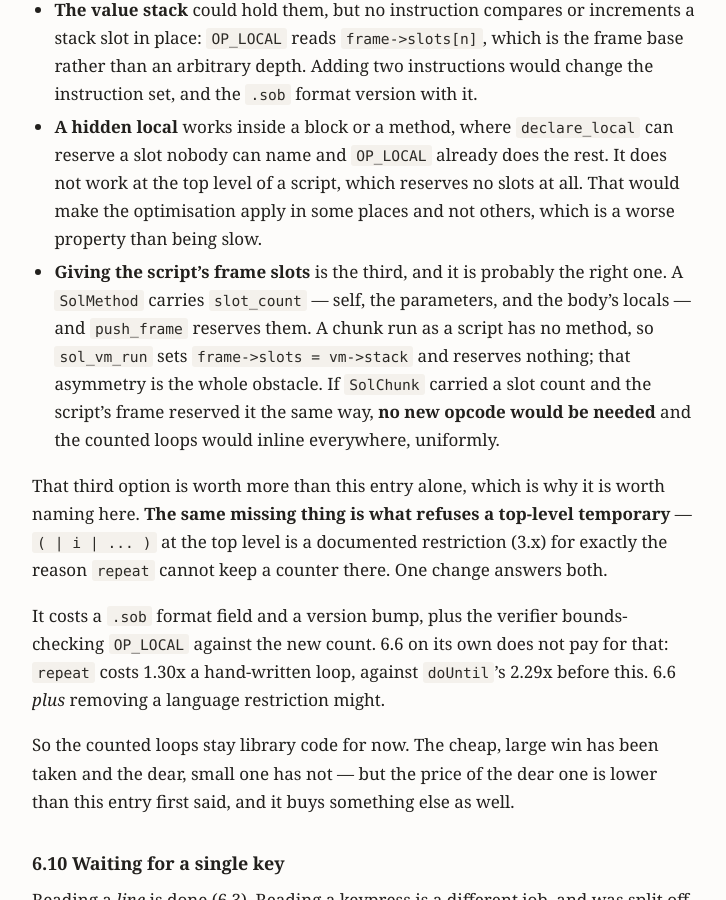
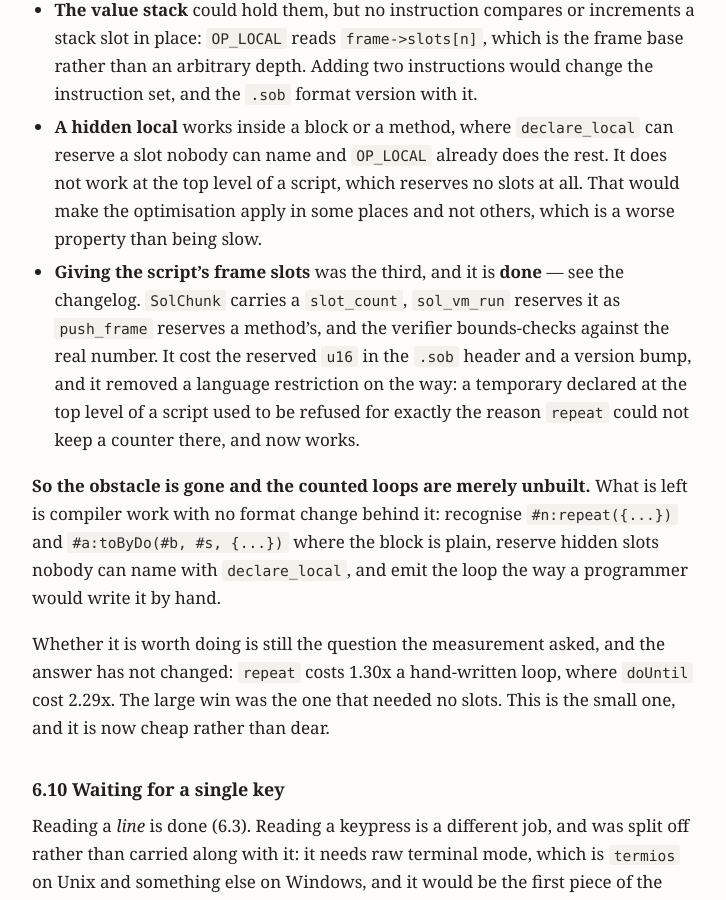
Before and after one commit to hansolovkarlsson/Solveig, a Jekyll site: the page built from docs/ROADMAP.md, in a window 1280 px wide and 900 px high, scrolled down 7633 px. Shown: the whole window, without its empty margins (276-1002 px from the left). Built offline with Jekyll 4.4.1, drawn with Linux system fonts in a browser that asks for light colours; our own code applies the rules of GitHub Pages for plain Markdown files.

Commit message:
Give the script a frame like everything else
.sob format version 11. SolChunk carries a slot_count, and sol_vm_run
reserves those slots before the first instruction exactly as push_frame
reserves a method's.

A temporary at the top level of a script works now, and used to be
refused. The refusal was real and the reason was real: the script's
frame reserved no slots, so a name declared there was emitted as
OP_SET_LOCAL against the bottom of the expression stack, where it
overwrote whatever the enclosing expression had put there. Giving the
frame slots means there is nothing left to refuse.

The whole script is one frame, so two groups in a file share a namespace
and cannot both declare `t` -- the same rule two groups inside one block
already lived by.

It came out of 6.6, which is about inlining the counted loops. `repeat`
needs a counter that survives the iteration and there was nowhere to
keep one; the entry offered two homes, both bad. The third, found by
explaining the first two, was that a script's frame is the only one
reserving nothing, and that this is also why top-level temporaries were
refused. One missing field, two problems.

The header's reserved u16 at offset 6 is where the count went: the
top-level chunk is the only one whose frame size is not already carried
by the method that owns it, so it is written once rather than on every
method's chunk. A hand-built chunk may still declare zero slots -- the
field says what this chunk's frame reserves, not what the compiler's
conventions are.

Nothing on disk survives, and nothing pretends to: a version 10 file is
refused with `unsupported bytecode version` rather than misread.

test_compile's centrepiece has turned into its opposite: the test that
asserted the refusal now asserts the acceptance, and checks the emitted
code addresses a slot the frame really has by running it.

Co-Authored-By: Claude Opus 5 <noreply@anthropic.com>
Claude-Session: https://claude.ai/code/session_014Emnizwfra15qgDU979HaB

```diff
--- a/docs/ROADMAP.md
+++ b/docs/ROADMAP.md
@@ -304,27 +304,24 @@ nowhere for them:
   not work at the top level of a script, which reserves no slots at all. That
   would make the optimisation apply in some places and not others, which is a
   worse property than being slow.
-- **Giving the script's frame slots** is the third, and it is probably the right
-  one. A `SolMethod` carries `slot_count` — self, the parameters, and the body's
-  locals — and `push_frame` reserves them. A chunk run as a script has no
-  method, so `sol_vm_run` sets `frame->slots = vm->stack` and reserves nothing;
-  that asymmetry is the whole obstacle. If `SolChunk` carried a slot count and
-  the script's frame reserved it the same way, **no new opcode would be needed**
-  and the counted loops would inline everywhere, uniformly.
+- **Giving the script's frame slots** was the third, and it is **done** — see
+  the changelog. `SolChunk` carries a `slot_count`, `sol_vm_run` reserves it as
+  `push_frame` reserves a method's, and the verifier bounds-checks against the
+  real number. It cost the reserved `u16` in the `.sob` header and a version
+  bump, and it removed a language restriction on the way: a temporary declared
+  at the top level of a script used to be refused for exactly the reason
+  `repeat` could not keep a counter there, and now works.
 
-That third option is worth more than this entry alone, which is why it is worth
-naming here. **The same missing thing is what refuses a top-level temporary** —
-`( | i | ... )` at the top level is a documented restriction (3.x) for exactly
-the reason `repeat` cannot keep a counter there. One change answers both.
+**So the obstacle is gone and the counted loops are merely unbuilt.** What is
+left is compiler work with no format change behind it: recognise
+`#n:repeat({...})` and `#a:toByDo(#b, #s, {...})` where the block is plain,
+reserve hidden slots nobody can name with `declare_local`, and emit the loop the
+way a programmer would write it by hand.
 
-It costs a `.sob` format field and a version bump, plus the verifier
-bounds-checking `OP_LOCAL` against the new count. 6.6 on its own does not pay
-for that: `repeat` costs 1.30x a hand-written loop, against `doUntil`'s 2.29x
-before this. 6.6 *plus* removing a language restriction might.
-
-So the counted loops stay library code for now. The cheap, large win has been
-taken and the dear, small one has not — but the price of the dear one is lower
-than this entry first said, and it buys something else as well.
+Whether it is worth doing is still the question the measurement asked, and the
+answer has not changed: `repeat` costs 1.30x a hand-written loop, where
+`doUntil` cost 2.29x. The large win was the one that needed no slots. This is
+the small one, and it is now cheap rather than dear.
 
 ### 6.10 Waiting for a single key
 
```
Also changed, not shown: docs/BYTECODE.md (+4 -1 lines), docs/CHANGELOG.md (+46 -0 lines), docs/GUIDE.md (+9 -10 lines), docs/REFERENCE.md (+17 -15 lines), docs/design.md (+8 -1 lines), 9 other files.
